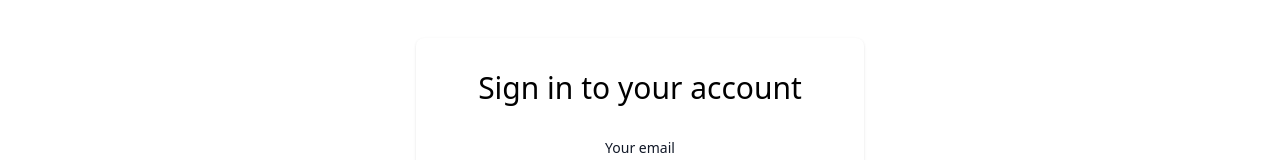
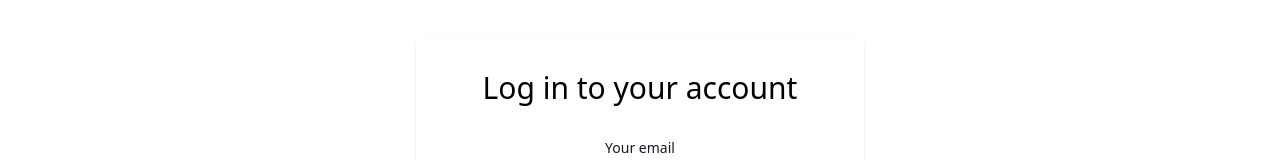
Before and after one commit to princeraval147/prince-website, a React (Vite) app: page /login in a window 1280 px wide. Shown: the part 228-388 px from the top of the page. Built offline with nearby package versions, Linux system fonts and the light colour scheme.

Commit message:
Change Styles

```diff
--- a/src/components/Login.jsx
+++ b/src/components/Login.jsx
@@ -32,10 +32,10 @@ const Login = () => {
         <>
             <div className="login">
                 <div className="flex flex-col items-center justify-center px-6 py-8 mx-auto md:h-screen lg:py-0">
-                    <div className="w-full bg-white rounded-lg shadow md:mt-0 sm:max-w-md xl:p-0 ">
+                    <div className="login1 w-full bg-white rounded-lg shadow md:mt-0 sm:max-w-md xl:p-0 ">
                         <div className="p-6 space-y-4 md:space-y-6 sm:p-8">
                             <h1 className="mb-8 text-3xl text-center">
-                                Sign in to your account
+                                Log in to your account
                             </h1>
                             <form
                                 onSubmit={handlerLogin}
```
